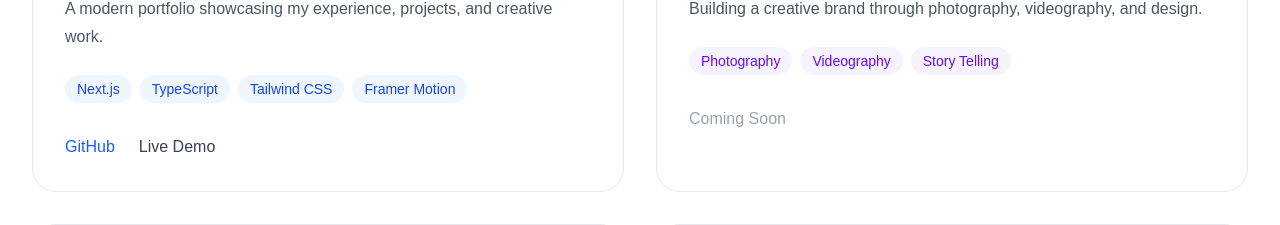
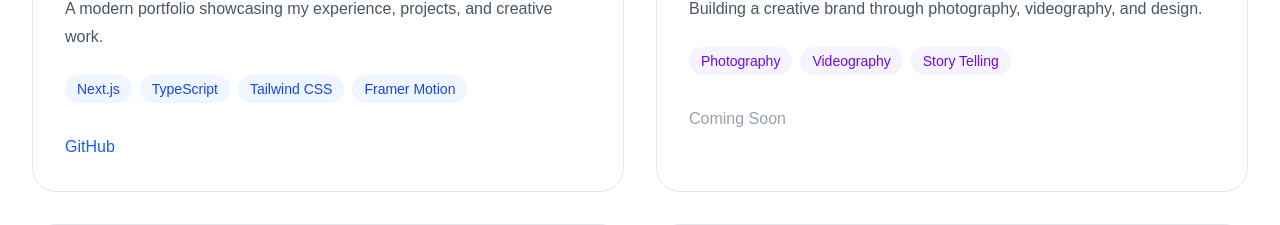
Before and after one commit to Jasonvic97/jason-victor-portfolio, a Next.js app: page / in a window 1280 px wide. Shown: the part 4160-4385 px from the top of the page. Built offline with nearby package versions, Linux system fonts and the light colour scheme.

Commit message:
Fixed etra array in Linux card, and removed live demo

```diff
--- a/components/Projects.tsx
+++ b/components/Projects.tsx
@@ -15,10 +15,6 @@ const projects = [
     primary: {
       label: "GitHub",
       href: "https://github.com/Jasonvic97/jason-victor-portfolio",
-    },
-    secondary: {
-      label: "Live Demo",
-      href: "#",
     },
   },
   {
@@ -40,7 +36,7 @@ const projects = [
       "A self-hosted Linux server for learning infrastructure and networking.",
     status: "Completed",
     statusStyle: "bg-blue-50 text-blue-700",
-    tech: ["Linux", "Networking", "SSH", ""],
+    tech: ["Linux", "Networking", "SSH", "CLI"],
     techStyle: "bg-emerald-50 text-emerald-700",
     primary: {
       label: "",
@@ -139,15 +135,6 @@ export default function Projects() {
                       {project.primary.label}
                     </span>
                   )}
-
-                  {project.secondary && (
-                    <Link
-                      href={project.secondary.href}
-                      className="font-medium text-gray-700 transition-colors hover:text-gray-900"
-                    >
-                      {project.secondary.label}
-                    </Link>
-                  )}
                 </div>
               </div>
             ))}
```
